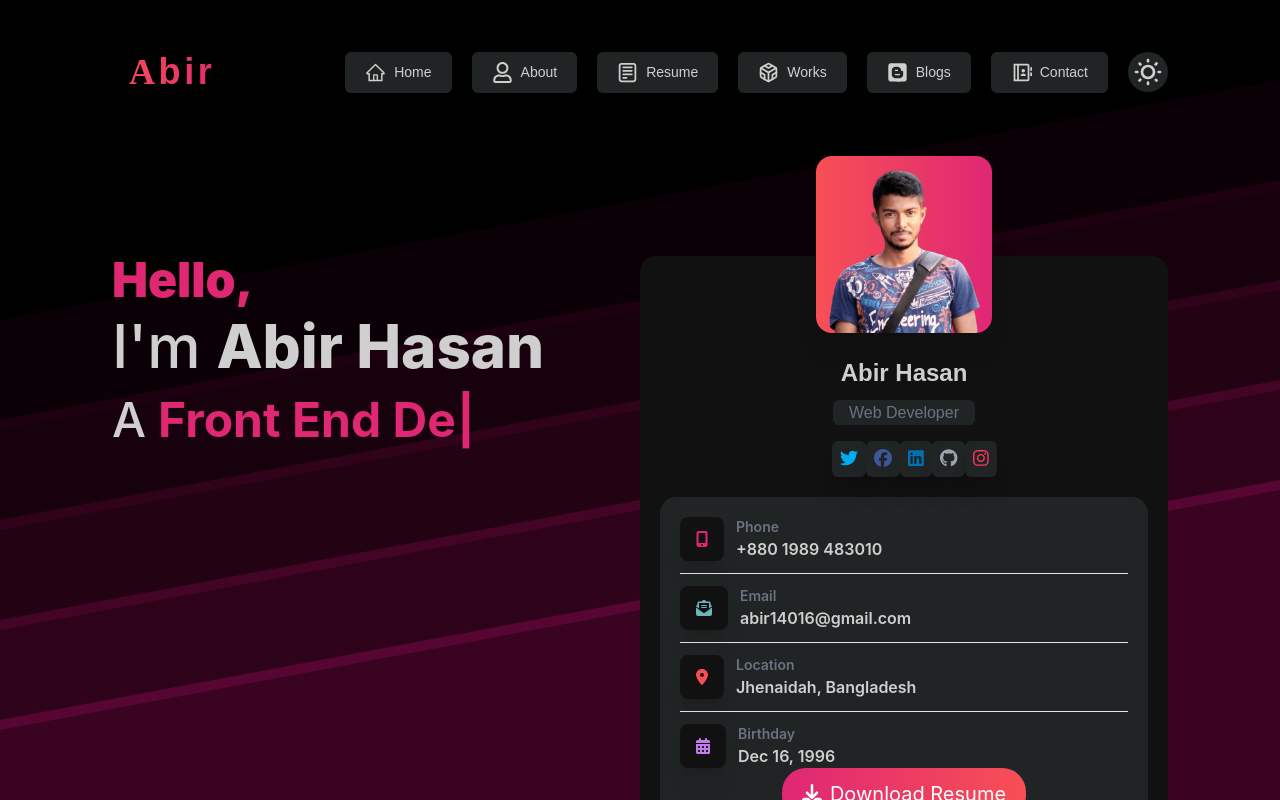
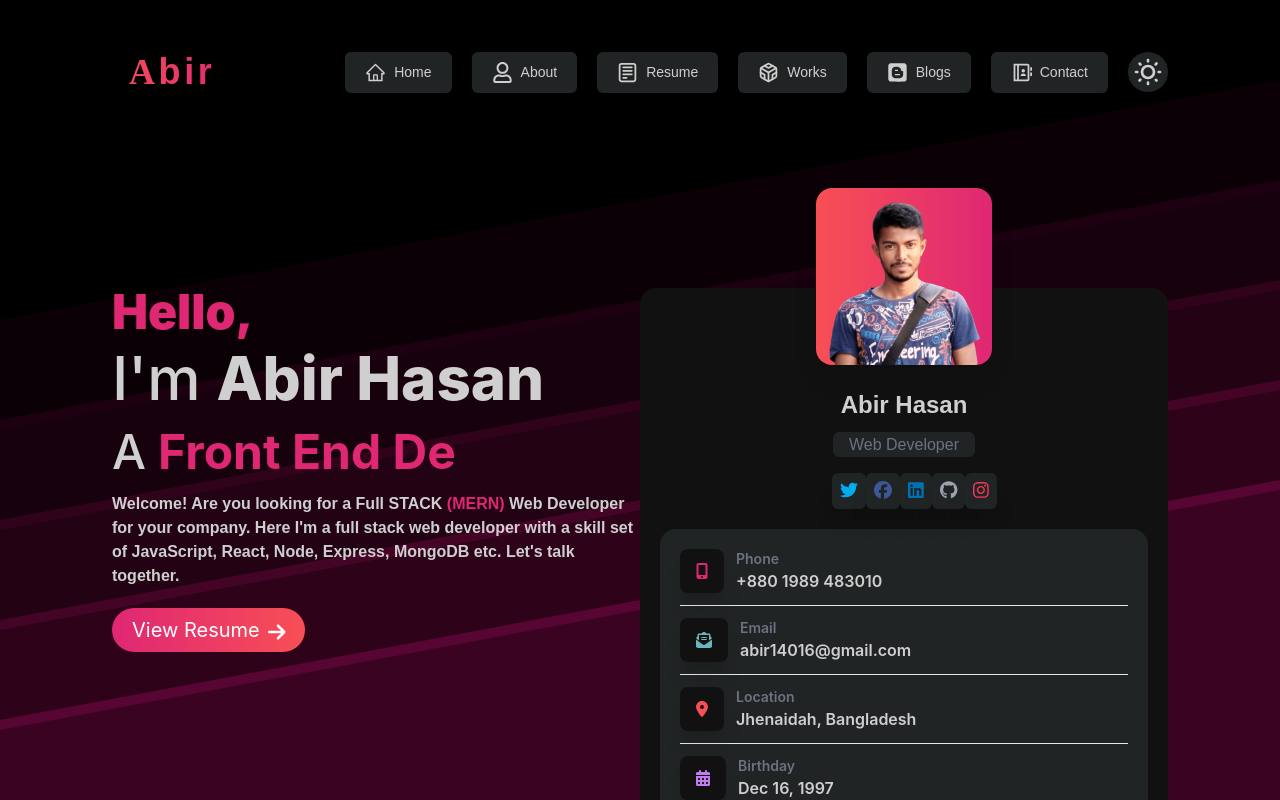
Before and after one commit to abir14016/dev-abir-client, a React (Create React App) app: page / in a window 1280 px wide. Built offline with nearby package versions, Linux system fonts and the light colour scheme.

Commit message:
responsive banner

```diff
--- a/src/Pages/Header/Header.js
+++ b/src/Pages/Header/Header.js
@@ -75,7 +75,7 @@ const Header = ({ children }) => {
     </>
     return (
         <div data-theme={dark ? "dark" : "light"} className="App overflow-y-scroll" style={dark ? darkmood : lightmood}>
-            <div className='sticky top-0 z-50 navbar px-2 md:px-8 lg:px-28 py-0 md:py-0 lg:py-11 xl:py-12 bg-accent md:bg-accent lg:bg-transparent xl:bg-transparent'>
+            <div className='navbar px-2 md:px-8 lg:px-28 py-0 md:py-0 lg:py-11 xl:py-12 bg-accent md:bg-accent lg:bg-transparent xl:bg-transparent'>
                 <div className="navbar-start">
                     <Link to='/'
                         className="btn btn-ghost normal-case text-4xl font-extrabold font-Secular tracking-widest text-transparent bg-clip-text bg-gradient-to-r from-primary to-secondary"><span className='font-Comforter'>A</span>bir
--- a/src/Pages/Home/Banner/Banner.js
+++ b/src/Pages/Home/Banner/Banner.js
@@ -5,14 +5,13 @@ import { fas } from '@fortawesome/free-solid-svg-icons'
 import { faTwitter, faFontAwesome, faFacebook, faGithub, faLinkedin, faInstagram } from '@fortawesome/free-brands-svg-icons'
 import { FontAwesomeIcon } from '@fortawesome/react-fontawesome';
 import abir1 from '../../../assests/images/abir/abir-1.png';
-import resume from '../../../assests/images/resume/Abir_Hasan_Resume.pdf';
 import './Banner.css';
 
 const Banner = () => {
     library.add(fas, faTwitter, faFontAwesome, faFacebook, faGithub, faLinkedin, faInstagram);
     return (
-        <div className='grid grid-cols-1 md:grid-cols-2 lg:grid-cols-2 xl:grid-cols-2 px-2 md:px-8 lg:px-28 mt-28'>
-            <div className='text-left md:text-left lg:text-left xl:text-left'>
+        <div className='grid grid-cols-1 md:grid-cols-2 lg:grid-cols-2 xl:grid-cols-2 px-2 md:px-8 lg:px-28 mt-0 md:mt-28 lg:mt-36 xl:mt-36'>
+            <div className='text-left md:text-left lg:text-left xl:text-left hidden md:block'>
                 <p className='text-3xl md:text-4xl lg:text-5xl text-secondary font-black mb-1 md:mb-2 lg:mb-3 xl:mb-3'>Hello,</p>
                 <p className='text-3xl md:text-3xl lg:text-6xl xl:text-6xl font-medium'>I'm <span className='text-4xl md:text-4xl lg:text-6xl xl:text-6xl font-extrabold'>Abir Hasan</span></p>
                 <div className='flex justify-start text-3xl md:text-3xl lg:text-5xl mt-2 md:mt-3 lg:mt-5 xl:mt-5'>
@@ -33,9 +32,19 @@ const Banner = () => {
                         />
                     </div>
                 </div>
+                <p className='font-Raleway mt-4 font-bold'>Welcome! Are you looking for a Full STACK <span className='text-secondary'>(MERN)</span> Web Developer for your company. Here I'm a full stack web developer with a skill set of JavaScript, React, Node, Express, MongoDB etc. Let's talk together.</p>
+                <div className='flex justify-start mt-5'>
+                        <a className='flex justify center items-center bg-gradient-to-r from-secondary to-primary rounded-3xl px-5 py-2 text-xl font-lightbold text-white download-resume-button transition duration-300' target="_blank" href="https://drive.google.com/file/d/1F-2OCc8JKksiVVgpICDA71o4Botk1WkY/view?usp=sharing">
+                            <p className='mr-2'>View Resume</p>
+                            <FontAwesomeIcon className='mt-1' icon="fa-solid fa-arrow-right" />
+                        </a>
+                </div>
             </div>
+            <div className='flex justify-center md:hidden lg:hidden xl:hidden'>
+                    <img className='w-full bg-gradient-to-r from-primary to-secondary banner-image px-3 pt-3 rounded-2xl drop-shadow-xl transition duration-300' src={abir1} alt="abir-1-pic" />
+                </div>
             <div className='bg-base-100 rounded-2xl'>
-                <div className='flex justify-center mt-[-100px]'>
+                <div className='hidden md:flex lg:flex xl:flex justify-center md:mt-[-60px] lg:mt-[100px] xl:mt-[-100px]'>
                     <img className='w-2/6 bg-gradient-to-r from-primary to-secondary banner-image px-3 pt-3 rounded-2xl drop-shadow-xl transition duration-300' src={abir1} alt="abir-1-pic" />
                 </div>
                 <div className='font-Poppins'>
@@ -106,15 +115,21 @@ const Banner = () => {
                         </div>
                         <div>
                             <p className='text-sm text-left font-semibold text-gray-500'>Birthday</p>
-                            <h3 className='text-left font-semibold hover:text-primary transition duration-300'>Dec 16, 1996</h3>
+                            <h3 className='text-left font-semibold hover:text-primary transition duration-300'>Dec 16, 1997</h3>
                         </div>
                     </div>
-                    <div className='flex justify-center'>
-                        <a className='flex justify center items-center bg-gradient-to-r from-secondary to-primary rounded-3xl px-5 py-3 text-xl font-lightbold text-white download-resume-button transition duration-300' href={"https://cutt.ly/4NeyNrK"} target={"_blank"} rel="noreferrer" download>
+                </div>
+                <div className='flex justify-center'>
+                        <a className='flex justify center items-center bg-gradient-to-r from-secondary to-primary rounded-3xl px-5 py-3 text-xl font-lightbold text-white download-resume-button transition duration-300' href={"https://cutt.ly/2NevwCK"} rel="noreferrer" download>
                             <FontAwesomeIcon icon="fa-solid fa-download" />
                             <p className='ml-2'>Download Resume</p>
                         </a>
-                    </div>
+                </div>
+                <div className='flex md:hidden lg:hidden xl:hidden justify-center mt-5'>
+                <a className='flex justify center items-center bg-gradient-to-r from-secondary to-primary rounded-3xl px-5 py-3 text-xl font-lightbold text-white download-resume-button transition duration-300' href="https://drive.google.com/file/d/1F-2OCc8JKksiVVgpICDA71o4Botk1WkY/view?usp=sharing" target="_blank">
+                <FontAwesomeIcon className='mt-1' icon="fa-solid fa-arrow-right" />
+                            <p className='ml-2'>View Resume</p>
+                        </a>
                 </div>
             </div>
         </div>
```
